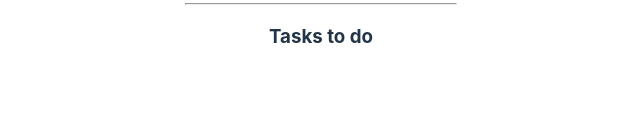
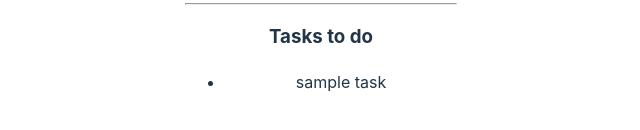
Before and after one commit to shivrajkaudare/ReactJS, a React (Vite) app in the folder Objects-and-States/: page / in a window 1280 px wide. Shown: the part 982-1112 px from the top of the page, without its empty margins (319-959 px from the left). Before the commit the page ends 1084 px from the top, so only its background shows below. Built offline with nearby package versions, Linux system fonts and the light colour scheme.

Commit message:
Update TodoList.jsx

```diff
--- a/Objects-and-States/TodoList.jsx
+++ b/Objects-and-States/TodoList.jsx
@@ -1,15 +1,37 @@
+import { useState } from "react";
+import { v4 as uuidv4 } from "uuid";
+
 export default function TodoList() {
   let Style = {
-    height: 33,
-    width: 250,
-    borderRadius: 10,
+    height: "33px",
+    width: "250px",
+    borderRadius: "10px",
+    color: "white",
   };
+
+  let [todos, setTodo] = useState([{ task: "sample task", id: uuidv4() }]);
+  let [newTodo, setnewTodo] = useState("");
+
+  let addNewTask = () => {
+    setTodo([...todos, newTodo]);
+    setnewTodo("");
+  };
+
+  let updateTodoValue = (event) => {
+    setnewTodo(event.target.value);
+  };
+
   return (
     <div>
-      <input placeholder="add a task" style={Style}></input>
+      <input
+        placeholder="add a task"
+        style={Style}
+        value={newTodo}
+        onChange={updateTodoValue}
+      ></input>
       <br></br>
       <br></br>
-      <button>Add Task</button>
+      <button onClick={addNewTask}>Add Task</button>
       <br />
       <br />
       <br />
@@ -17,7 +39,11 @@ export default function TodoList() {
       <br />
       <hr></hr>
       <h3>Tasks to do</h3>
-      <ul></ul>
+      <ul>
+        {todos.map((todo) => (
+          <li key={todo.id}>{todo.task}</li>
+        ))}
+      </ul>
     </div>
   );
 }
```
